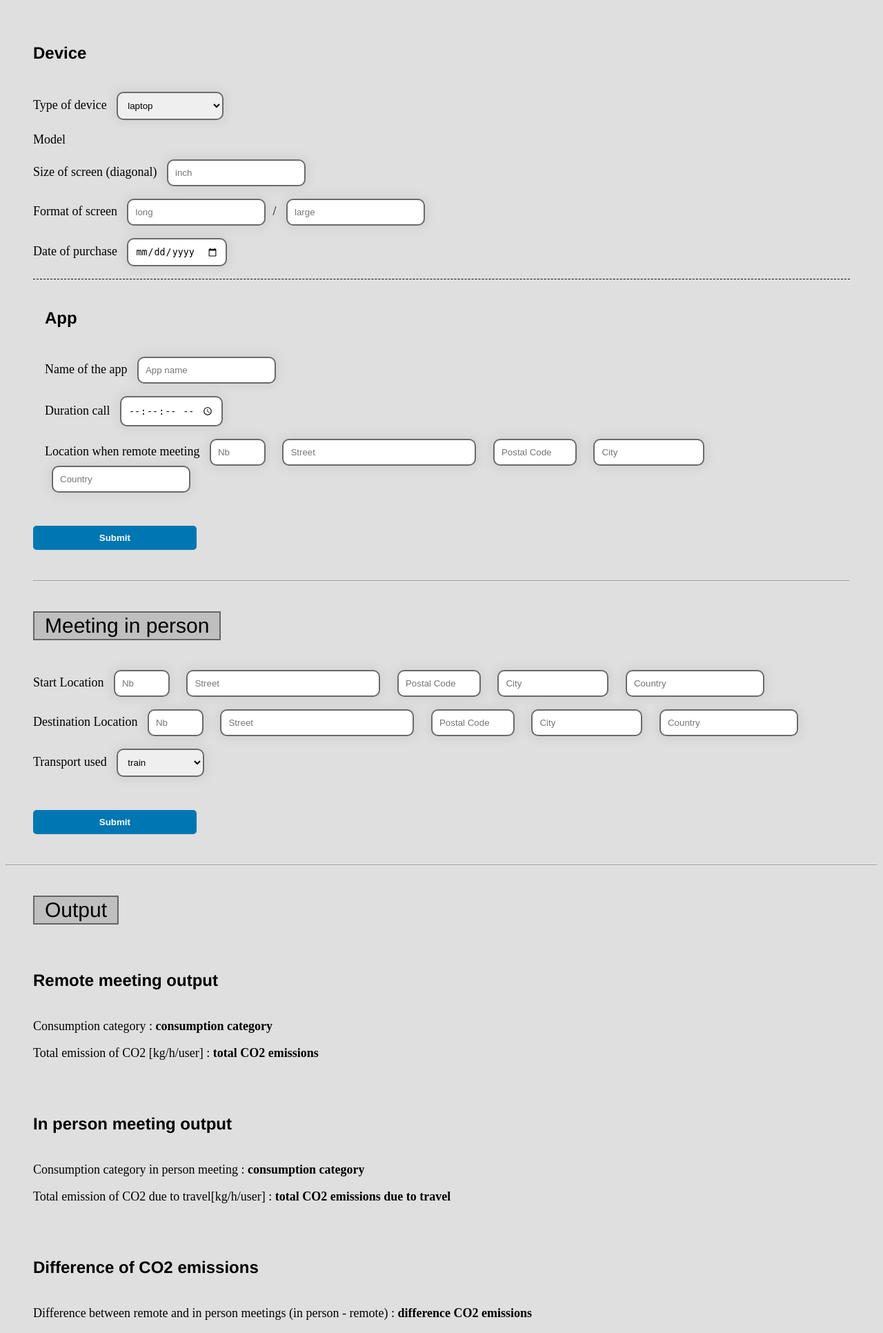
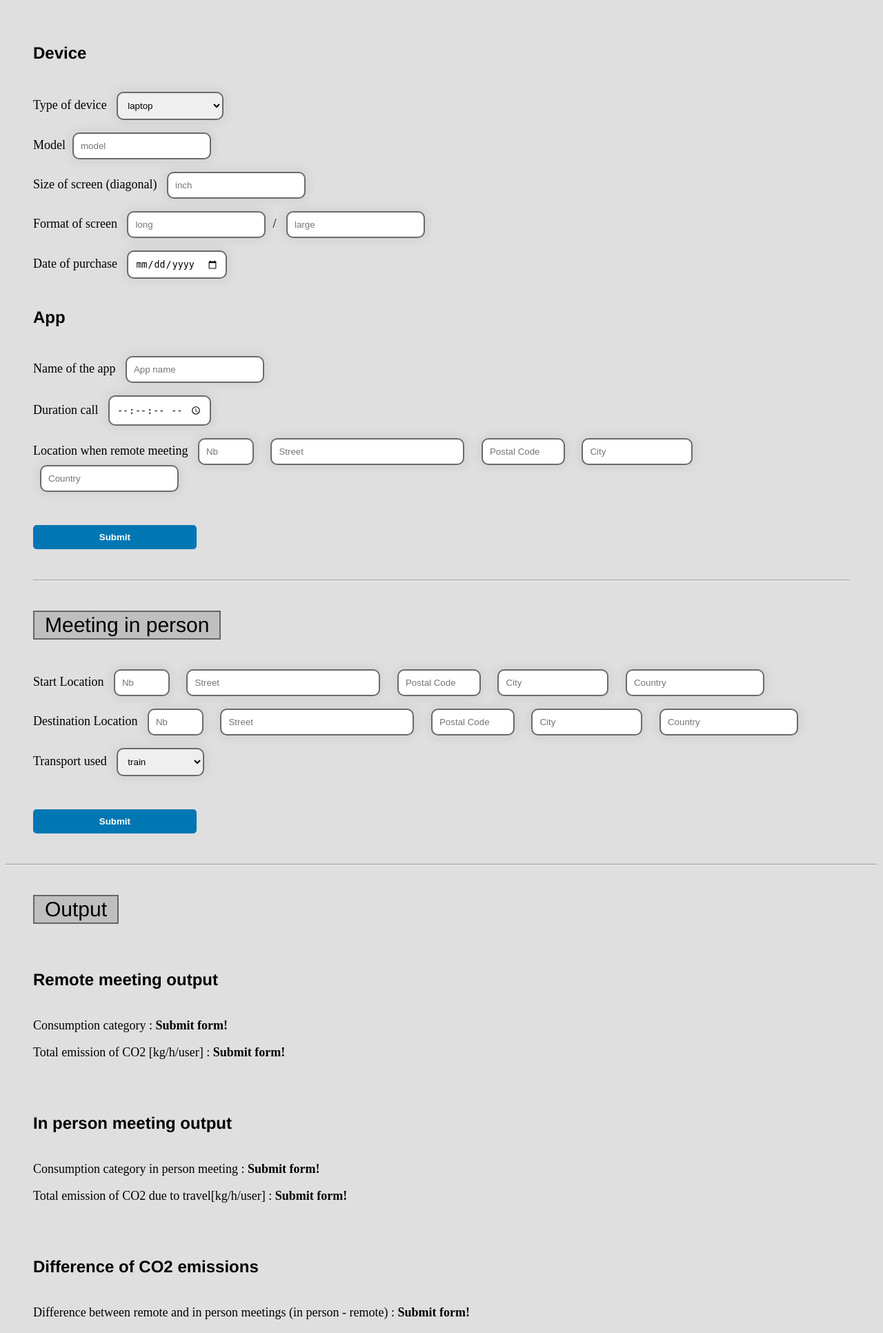
Before and after one commit to RemotelyGreenOrg/remotely-green, a Flask app: page /calculator in a window 1280 px wide. Shown: the part 196-2128 px from the top of the page at 69% size. Run offline with Flask 2, Linux system fonts and the light colour scheme.

Commit message:
Add request parameters handling

```diff
--- a/app.py
+++ b/app.py
@@ -6,36 +6,89 @@
 def hello_world():
     return redirect(url_for("calculator"))
 
-# POST /calculator
-# The body must contain JSON data with the information required for the calculations
-# Example:
-# {
-#   'devices': [
-#     {
-#       'model': 'MacBook Pro',
-#       'bought_date': '2019-11-29T16:54:05+0000', // ISO8601 date format
-#     }
-#   ],
-#   'video': {
-#     'app_name': 'Zoom',
-#     'duration': 3600, // Time in seconds
-#   },
-#   'location': {
-#     'current': '46.011114 7.737755',
-#     'avoided': '46.197233 6.138377',
-#     'avoided_transport_mode': 'train' // enum bus, train, plane
-#   }
-# }
-@app.route("/calculator", methods=["GET", "POST"])
+@app.route("/calculator")
 def calculator():
-    if request.method == "POST":
-        data = request.get_json()
-        device = data["devices"][0]["model"]
-        app_name = data["video"]["app_name"]
-        return "Received body:\nComputer: {}\nConferencing app: {}".format(device, app_name)
-    else:
-        return render_template("remotelyGreen.html")
+    # Default parameters
+    data = {
+            "remote": {
+                "consumption": "Submit form!",
+                "total_emission_co2": "Submit form!"
+            },
+            "in_person": {
+                "consumption": "Submit form!",
+                "total_emission_co2": "Submit form!"
+            },
+            "difference": "Submit form!"
+        }
 
+    # Render template
+    return render_template("remotelyGreen.html", data=data)
+
+@app.route("/calculator/remote")
+def calculatorRemote():
+    # Get parameters
+    device = request.args.get("typeDevice")
+    device_model = request.args.get("model")
+    device_inch = request.args.get("inch")
+    device_long = request.args.get("long")
+    device_large = request.args.get("large")
+    device_date_purchase = request.args.get("datePurchase")
+    app_name = request.args.get("app_name")
+    duration = request.args.get("duration")
+    address_number = request.args.get("nbAddress")
+    address_street = request.args.get("street")
+    address_postcode = request.args.get("postalCode")
+    address_city = request.args.get("city")
+    address_country = request.args.get("country")
+
+    # Pass data to model
+    # FIXME: To be implemented
+    data = {
+            "remote": {
+                "consumption": "TBI: Consumption Category",
+                "total_emission_co2": "TBI: CO2 Total emissions"
+            },
+            "in_person": {
+                "consumption": "TBI: Consumption Category",
+                "total_emission_co2": "TBI: CO2 Total emissions"
+            },
+            "difference": "TBI: Difference CO2 emissions"
+        }
+
+    # Show template with data
+    return render_template("remotelyGreen.html", data=data)
+
+@app.route("/calculator/in-person")
+def calculatorInPerson():
+    # Get parameters
+    start_address_number = request.args.get("nbAddressStart")
+    start_address_street = request.args.get("streetStart")
+    start_address_postcode = request.args.get("postalCodeStart")
+    start_address_city = request.args.get("cityStart")
+    start_address_country = request.args.get("countryStart")
+    destination_address_number = request.args.get("nbAddressDst")
+    destination_address_street = request.args.get("streetDst")
+    destination_address_postcode = request.args.get("postalCodeDst")
+    destination_address_city = request.args.get("cityDst")
+    destination_address_country = request.args.get("countryDst")
+    transport = request.args.get("transport")
+
+    # Pass data to model
+    # FIXME: To be implemented
+    data = {
+            "remote": {
+                "consumption": "TBI: Consumption Category",
+                "total_emission_co2": "TBI: CO2 Total emissions"
+            },
+            "in_person": {
+                "consumption": "TBI: Consumption Category",
+                "total_emission_co2": "TBI: CO2 Total emissions"
+            },
+            "difference": "TBI: Difference CO2 emissions"
+        }
+
+    # Show template with data
+    return render_template("remotelyGreen.html", data=data)
 
 if __name__ == '__main__':
     app.run()
--- a/templates/remotelyGreen.html
+++ b/templates/remotelyGreen.html
@@ -8,9 +8,8 @@
     <body>
         <h1>Remotely Green API</h1>
 		<div class="input">
-			<form name="remote">
+			<form action="/calculator/remote" name="remote">
 				<p><h2>Remote meeting</h2></p>
-				<form name ="device" id="device">
 					<p><h3>Device</h3></p>
 					<p>Type of device
 						<select name="typeDevice" size=1 id="typeDevice">
@@ -26,7 +25,7 @@
 						</select>
 					</p>
 
-					<p>Model<input="text" name="model" id="model" placeholder="model"></p>
+					<p>Model<input type="text" name="model" id="model" placeholder="model"></p>
 					<p>Size of screen (diagonal) <input type="number" min="0" name="inch" id="inch" placeholder="inch"></p>
 
 					<p>Format of screen
@@ -35,9 +34,7 @@
 					</p>
 
 					<p>Date of purchase <input type="date" id="date" name="datePurchase"></p>
-				</form>
 
-				<form name = "appName" id="app">
 					<p><h3>App</h3></p>
 					<p>Name of the app <input type="text" name="app_name" id="app_name" placeholder="App name"><p>
 					<p>Duration call <input type="time" step="1" name="duration" id="duration"></p>
@@ -48,13 +45,12 @@
 						<input type="text" name="city" id="city" placeholder="City" size="15">
 						<input type="text" name="country" id="country" placeholder="Country">
 					</p>
-				</form>
 
 				<p><button type="submit" name="sendRemote" id="sendRemote">Submit</button></p>
 			</form>
 			<br><hr>
 
-			<form name ="inPerson">
+			<form action="/calculator/in-person" name="inPerson">
 				<p><h2>Meeting in person</h2></p>
 				<p>Start Location
 					<input type="text" name="nbAddressStart" id="nbAddressStart" placeholder="Nb" size="5">
@@ -96,20 +92,20 @@
 			<p><h2>Output</h2></p>
 			<p><h3>Remote meeting output</h3></p>
 
-			<p>Consumption category : <span class="consumptionCatRemote"><b>consumption category</b></span></p>
+			<p>Consumption category : <span class="consumptionCatRemote"><b>{{data.remote.consumption}}</b></span></p>
 
-			<p>Total emission of CO2 [kg/h/user] : <span class="totalEmissionRemote"><b>total CO2 emissions</b></span></p>
+			<p>Total emission of CO2 [kg/h/user] : <span class="totalEmissionRemote"><b>{{data.remote.total_emission_co2}}</b></span></p>
 
 			<br>
 			<p><h3>In person meeting output</h3></p>
 
-			<p>Consumption category in person meeting : <span class="consumptionCatInPers"><b>consumption category</b></span></p>
+			<p>Consumption category in person meeting : <span class="consumptionCatInPers"><b>{{data.in_person.consumption}}</b></span></p>
 
-			<p>Total emission of CO2 due to travel[kg/h/user] : <span class="totalEmissionInPers"><b>total CO2 emissions due to travel</b></span></p>
+			<p>Total emission of CO2 due to travel[kg/h/user] : <span class="totalEmissionInPers"><b>{{data.in_person.total_emission_co2}}</b></span></p>
 
 			<br>
 			<p><h3>Difference of CO2 emissions</h3></p>
-			<p>Difference between remote and in person meetings (in person - remote) : <span class="diffEmission"><b>difference CO2 emissions</b></span></p>
+			<p>Difference between remote and in person meetings (in person - remote) : <span class="diffEmission"><b>{{data.difference}}</b></span></p>
 		</div>
     </body>
 </html>
```
